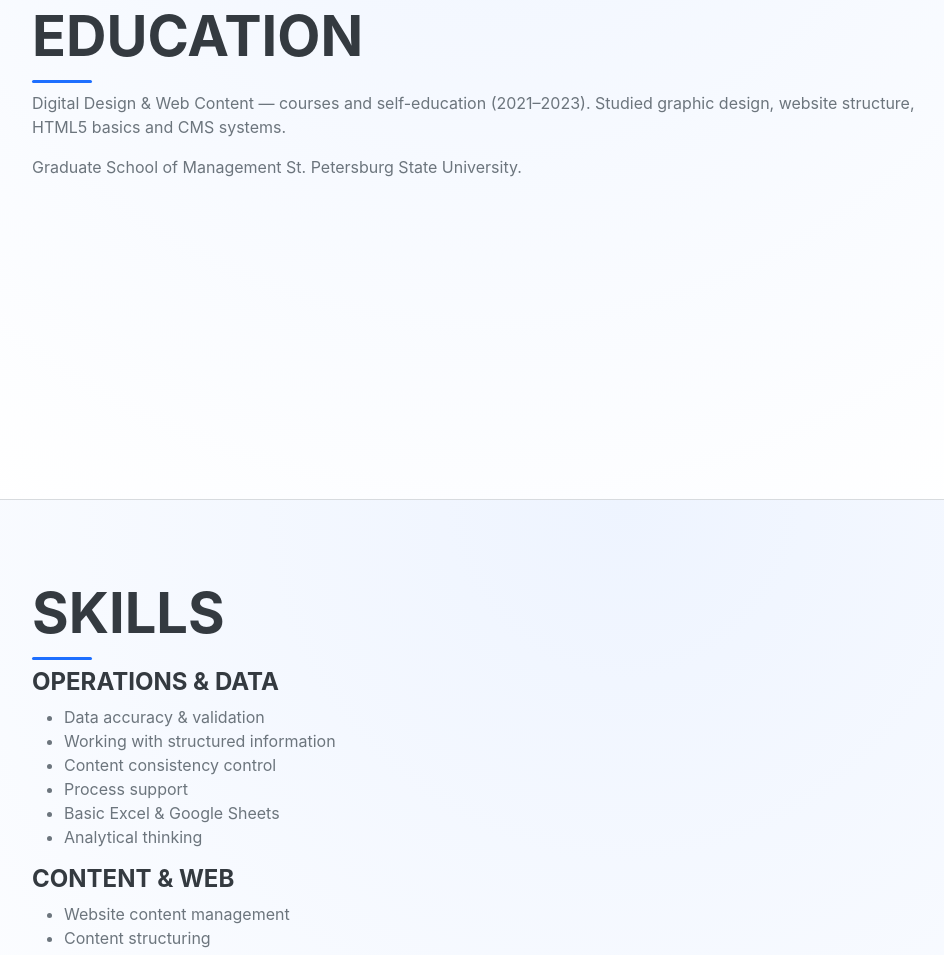
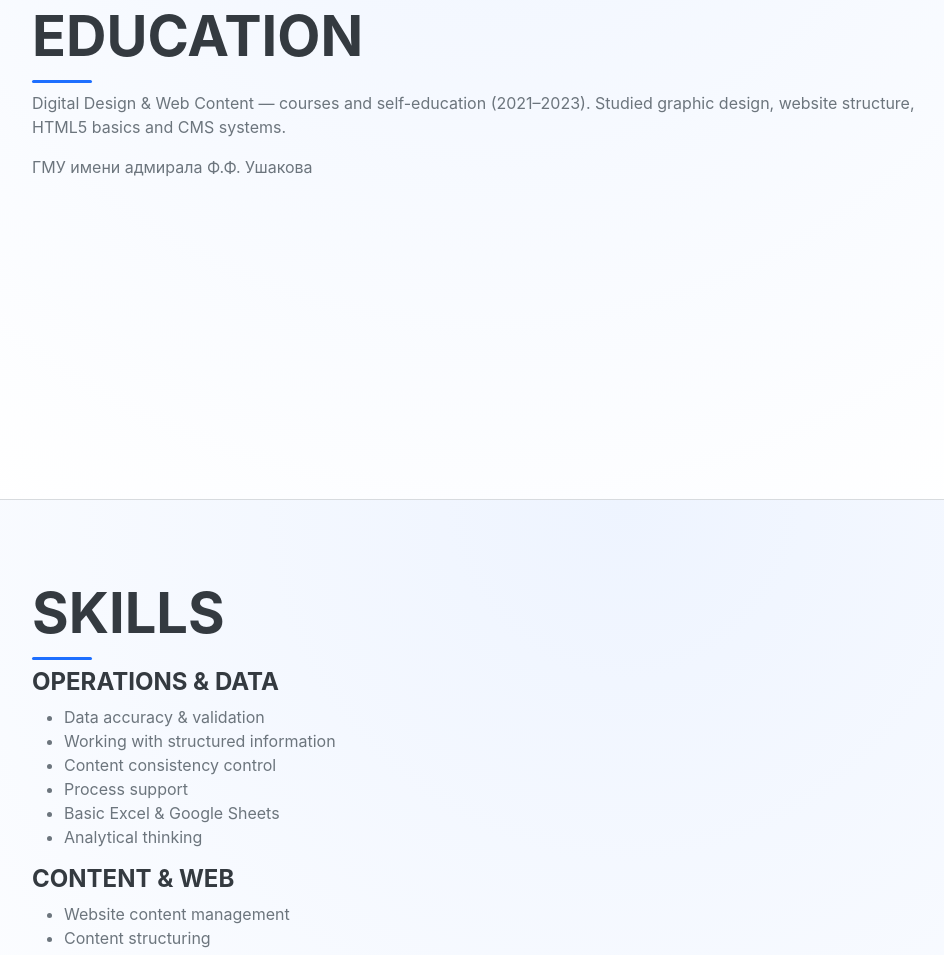
Before and after one commit to godenovegor-gif/portfolio, a plain HTML site: page index.html in a window 1280 px wide. Shown: the part 1903-2858 px from the top of the page, without its empty margins (288-1232 px from the left). Drawn offline with nearby package versions, Linux system fonts and the light colour scheme; a web font is replaced by a local one.

Commit message:
Update index.html

```diff
--- a/index.html
+++ b/index.html
@@ -123,8 +123,8 @@ data-ru="Работал с многоязычными сайтами: подго
 data-ru="Digital Design & Web Content — курсы и самообразование (2021–2023). Изучал графический дизайн, структуру сайтов, основы HTML5 и CMS.">
 </p>
 
-<p data-en="Graduate School of Management St. Petersburg State University."
-data-ru="Graduate School of Management St. Petersburg State University.">
+<p data-en="ГМУ имени адмирала Ф.Ф. Ушакова"
+data-ru="ГМУ имени адмирала Ф.Ф. Ушакова">
 </p>
 
 </div>
```
